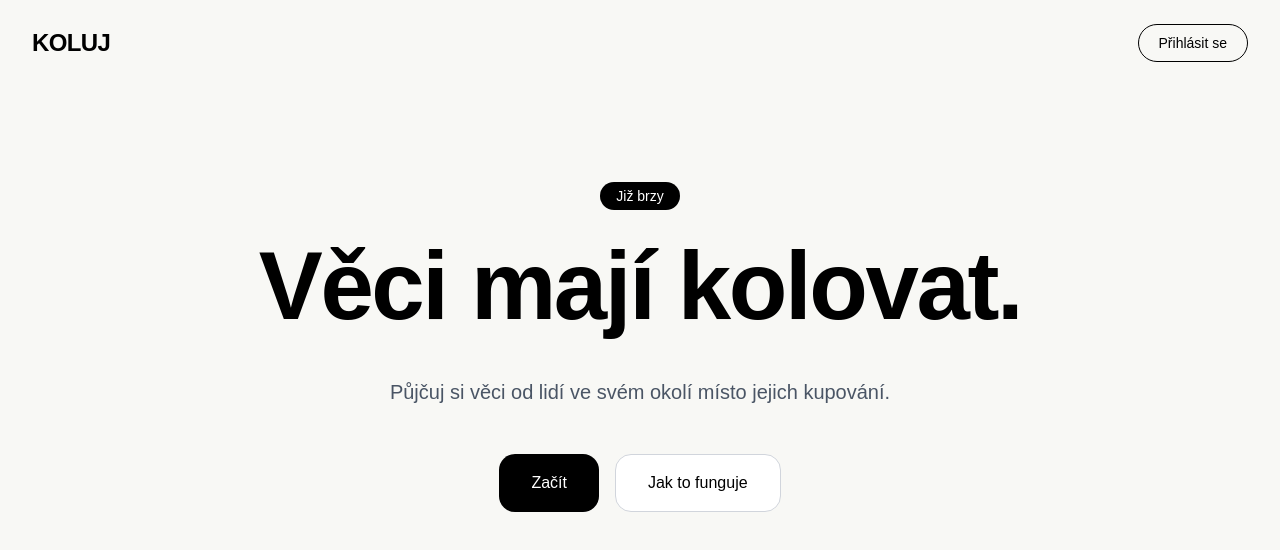
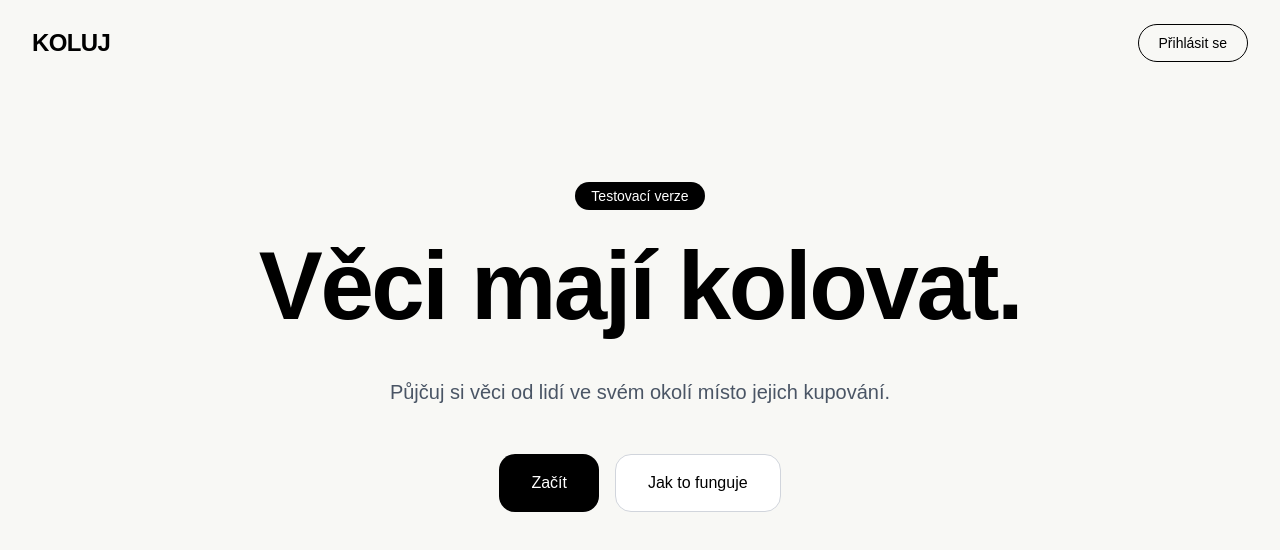
Before and after one commit to Koluj-cz/Koluj, a Next.js app: page / in a window 1280 px wide. Shown: the top 550 px of the page. Built offline with nearby package versions, Linux system fonts and the light colour scheme.

Commit message:
Test dev preview

```diff
--- a/app/page.tsx
+++ b/app/page.tsx
@@ -15,7 +15,7 @@ export default function Home() {
       <section className="flex flex-col items-center justify-center px-6 py-24 text-center">
 
         <p className="mb-4 rounded-full bg-black px-4 py-1 text-sm text-white">
-          Již brzy
+          Testovací verze
         </p>
 
         <h1 className="max-w-4xl text-6xl font-bold leading-tight tracking-tight md:text-8xl">
```
